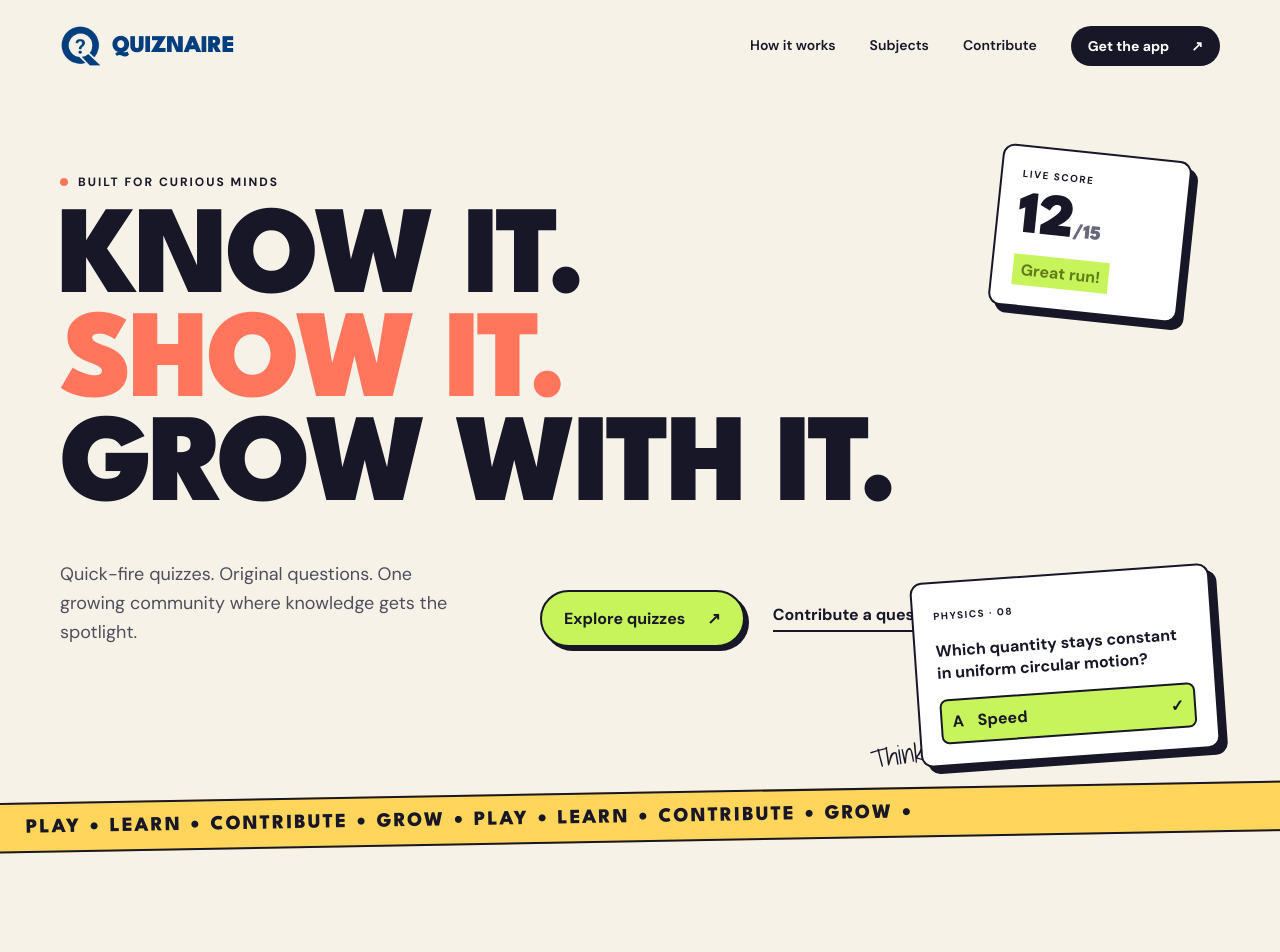
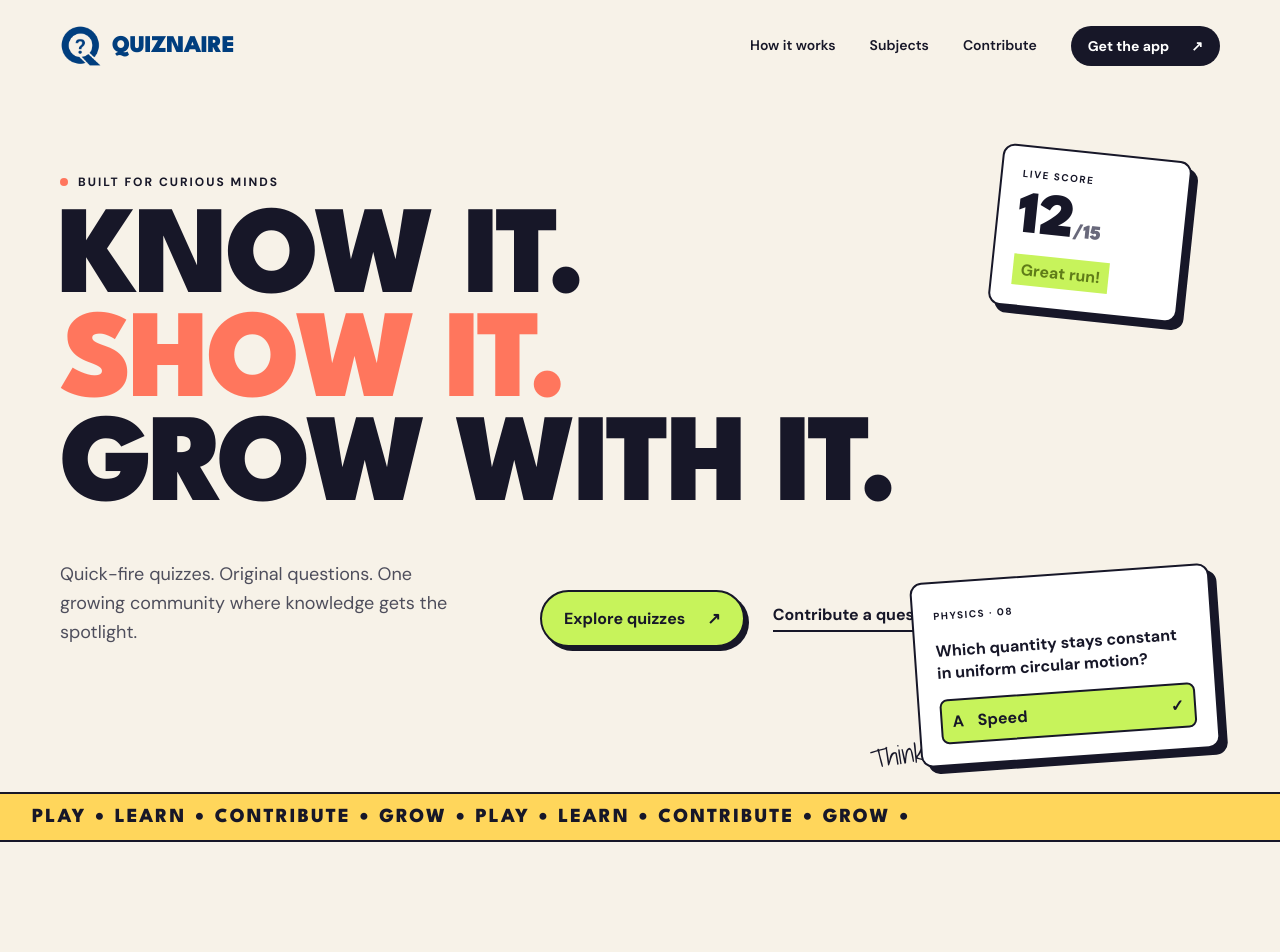
Before and after one commit to quiznaire/website, a Next.js app: page / in a window 1280 px wide. Shown: the top 952 px of the page. Built offline with nearby package versions, Linux system fonts and the light colour scheme.

Commit message:
Remove marquee viewport clipping

```diff
--- a/app/globals.css
+++ b/app/globals.css
@@ -13,7 +13,7 @@
 
 * { box-sizing: border-box; }
 html { scroll-behavior: smooth; }
-body { margin: 0; color: var(--ink); background: var(--cream); font-family: "DM Sans", sans-serif; }
+body { margin: 0; overflow-x: hidden; color: var(--ink); background: var(--cream); font-family: "DM Sans", sans-serif; }
 button, a { font: inherit; }
 button { color: inherit; }
 a { color: inherit; text-decoration: none; }
@@ -56,7 +56,7 @@ h1 em, h2 em { font-style: normal; color: var(--coral); }
 .questionCard div i { font-style: normal; margin-right: 10px; }
 .questionCard div b { float: right; }
 .scribble { font-family: "Shadows Into Light"; font-size: 26px; position: absolute; right: 245px; bottom: 20px; transform: rotate(-8deg); }
-.marquee { overflow: hidden; border-block: 2px solid var(--ink); background: var(--yellow); transform: rotate(-1deg) scale(1.01); }
+.marquee { width: 100%; overflow: hidden; border-block: 2px solid var(--ink); background: var(--yellow); }
 .marquee div { width: max-content; padding: 14px 32px; font: 800 20px "League Spartan"; letter-spacing: 2px; }
 .manifesto { padding: 150px 0; display: grid; grid-template-columns: 1fr 3fr; gap: 60px; }
 .manifesto h2, .sectionHead h2, .how h2, .contribute h2, .cta h2 { font-size: clamp(54px, 7vw, 92px); }
```
